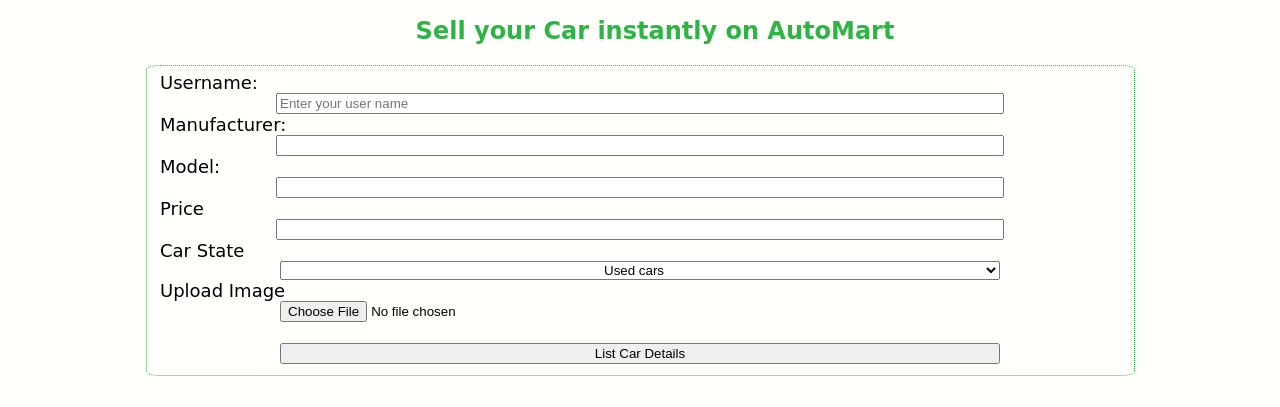
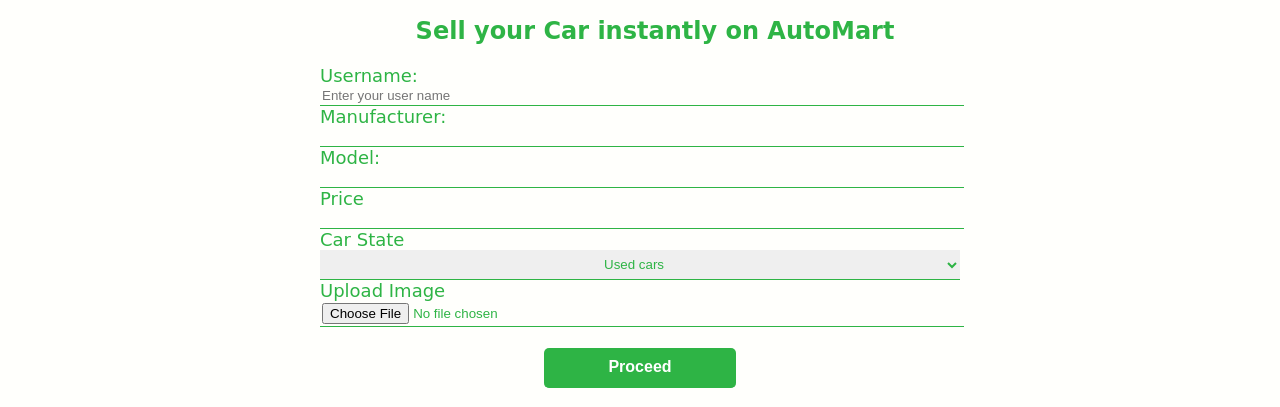
Before and after one commit to EricoMartin/automart, a plain HTML site: page nav/post.html in a window 1280 px wide. Shown: the part 83-490 px from the top of the page. Drawn offline with Linux system fonts and the light colour scheme; files that its build step writes are made by us from their sources; files whose address does not match are found by name; a web font is replaced by a local one.

Commit message:
Updated UI Elements

```diff
--- a/nav/post.html
+++ b/nav/post.html
@@ -55,7 +55,7 @@
 			<label for ="carimage">Upload Image</label>
 			<input type="file" name="carimage" id="carimage" accept ="image/*" />
 			<br>
-			<input type="submit"  value ="List Car Details" onclick="upload()"/>
+			<input type="submit" id= "btn2" value ="Proceed" onclick="upload()"/>
 		</fieldset>
 
 
--- a/style.css
+++ b/style.css
@@ -8,7 +8,7 @@
 #container{
     width: 100%;
     position: relative;
-    min-height: 100vh;
+    min-height: 100%;
 }
 h2{
     color:#2EB445;
@@ -99,11 +99,13 @@
     background-image: url(img/car1.jpg);
 }
 .car_ad_form{
-    width: 75%;
-    border-radius: 1.5%;
-    border: 1px dotted #2EB445;
+    width: 50%;
     margin: auto;
      margin-bottom: 40px;
+    color: #2EB445;
+   text-align: left;
+    padding: 0px;
+
 }
 #form-div{
 	display: inline-block;
@@ -131,13 +133,14 @@
 #form_div1{
 	display: block;
 	padding: 20px 20px 20px 20px;
-	margin: auto;
+	margin-left: auto;
+    margin-right: auto;
 	background-color: #FFF;
 	text-align: center;
 	border-radius: 2.7%;
     border: 3px solid #2EB445;
     padding: auto;
-    margin-bottom: 40px;
+    margin-bottom: 8%;
 }
 #search_div{
 
@@ -147,29 +150,44 @@
 }
 #info label{
 
-	padding-left: 30px;
+	padding-left: 60px;
 
 	clear: both;
-	display: block;
+	display: inline-block;
 	text-align: left;
 	border-radius: 5px;
+    margin:auto;
     margin-top: 20px;
 }
 label2{
    margin-top: 20px;
+
+
 }
 select{
 	text-align: center;
 	display: block;
 	margin-left: auto;
 	margin-right: auto;
-    width: 75%;
+    width: 100%;
+    height: 30px;
+    color: #2EB445;
+    border: 0;
+    border-bottom: 1px solid #2EB445;
 }
 input{
 	display: block;
-	margin-left: auto;
-	margin-right: auto;
-    width: 75%;
+    width: 100%;
+    background: transparent;
+    border: none;
+    border-bottom: 1px solid #2EB445;
+    padding: 2px 2px;
+    margin:auto;
+    color: #2EB445;
+}
+input[id = username]{
+    color: #2EB445;
+
 }
 #name{
 	display: block;
@@ -181,14 +199,36 @@
 	margin: 10px 10px 10px 60px;
 	color: #FFF;
 	height: 30px;
-	width: 85px;
+	width: 95px;
 	font-weight: bold;
     background-color: #2EB445;
+}
+#btn2{
+    margin: auto;
+    margin: auto;
+    text-align: center;
+    align-self: center;
+    width: 30%;
+    background-color: #2EB445;
+    color: #FFF;
+    height: 40px;
+    font-size: 16px;
+    font-weight: bold;
+    border-radius: 5px;
 }
 #form_sect{
     padding-left: 20px;
     padding-right: 20px;
 }
+#carimage{
+    color: #2EB445;
+
+}
+input[type = file]{
+    color: #2EB445;
+
+}
+
 #cars_sect{
     width: 52%;
     border: 1px solid #2EB445;
@@ -212,8 +252,10 @@
     padding-bottom: 2.5rem;
 }
 #email_box{
-    display: inline-block;
-	padding: 40px 20px 20px 20px;
+    display: block;
+	padding-right: 10px;
+    padding-left: auto;
+    padding-top: 20px;
 	margin: 20px;
 	background-color: #FFF;
 	text-align: center;
@@ -221,12 +263,13 @@
     border: 1px solid #2EB445;
     width: 240px;
     overflow: hidden;
-    margin-left: 20px;
+    margin-left: auto;
     margin-right: 20px;
     box-shadow:
 		0pt 2px 5px rgba(105, 108, 109,  0.7),
 		0px 0px 8px 5px rgba(208, 223, 226, 0.4) inset;
 }
+
 #three_sects{
     display: flex;
     flex-direction: row;
@@ -241,7 +284,7 @@
   line-height: 20px;
     padding-top: 40px;
     height: 2.5rem;
-    width:98%;
+    width:98.25%;
    text-align: center;
 }
 .icon-git{
@@ -257,6 +300,7 @@
     margin: 60px;
     padding: 20px;
     text-align: justify;
+    color: #2EB445;
 }
 #admin_btn{
     margin: 10px;
```
Also changed, not shown: index.html (+3 -3 lines), nav/buy.html (+1 -4 lines).
